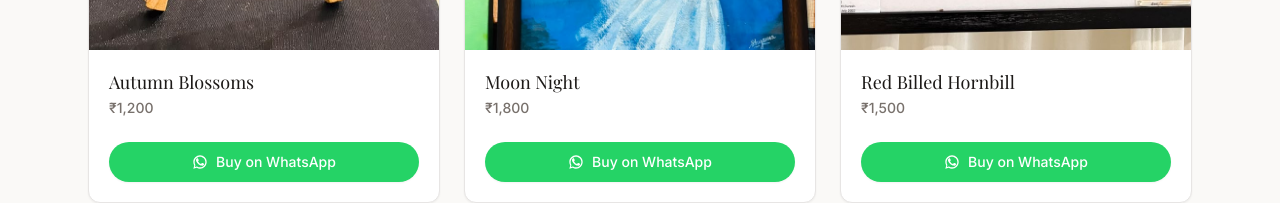
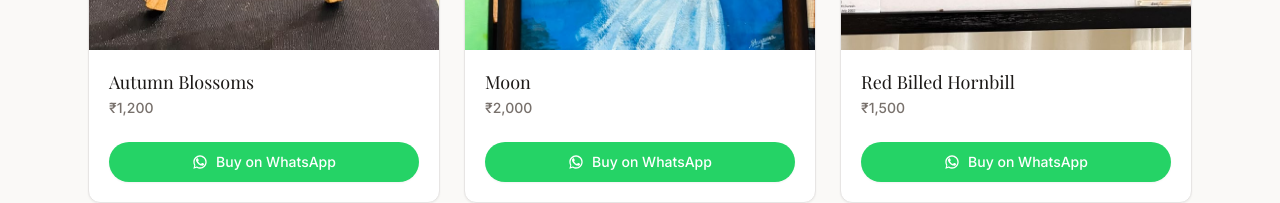
Before and after one commit to jasilmohmd/Art-catalogue, a Next.js app: page / in a window 1280 px wide. Shown: the part 1342-1545 px from the top of the page. Built offline with nearby package versions, Linux system fonts and the light colour scheme; a web font is replaced by a local one.

Commit message:
chore: edit Moon Night artwork

```diff
--- a/data/artworks.ts
+++ b/data/artworks.ts
@@ -17,10 +17,10 @@ export const artworks: Artwork[] = [
     available: true,
   },
   {
-    id: "moon-night",
-    name: "Moon Night",
-    price: 1800,
-    image: "/artworks/moon_night-1800.jpeg",
+    id: "moon",
+    name: "Moon",
+    price: 2000,
+    image: "/artworks/moon-2000.jpeg",
     available: true,
   },
   {
```
Also changed, not shown: public/artworks/moon-2000.jpeg (renamed from public/artworks/moon_night-1800.jpeg).
